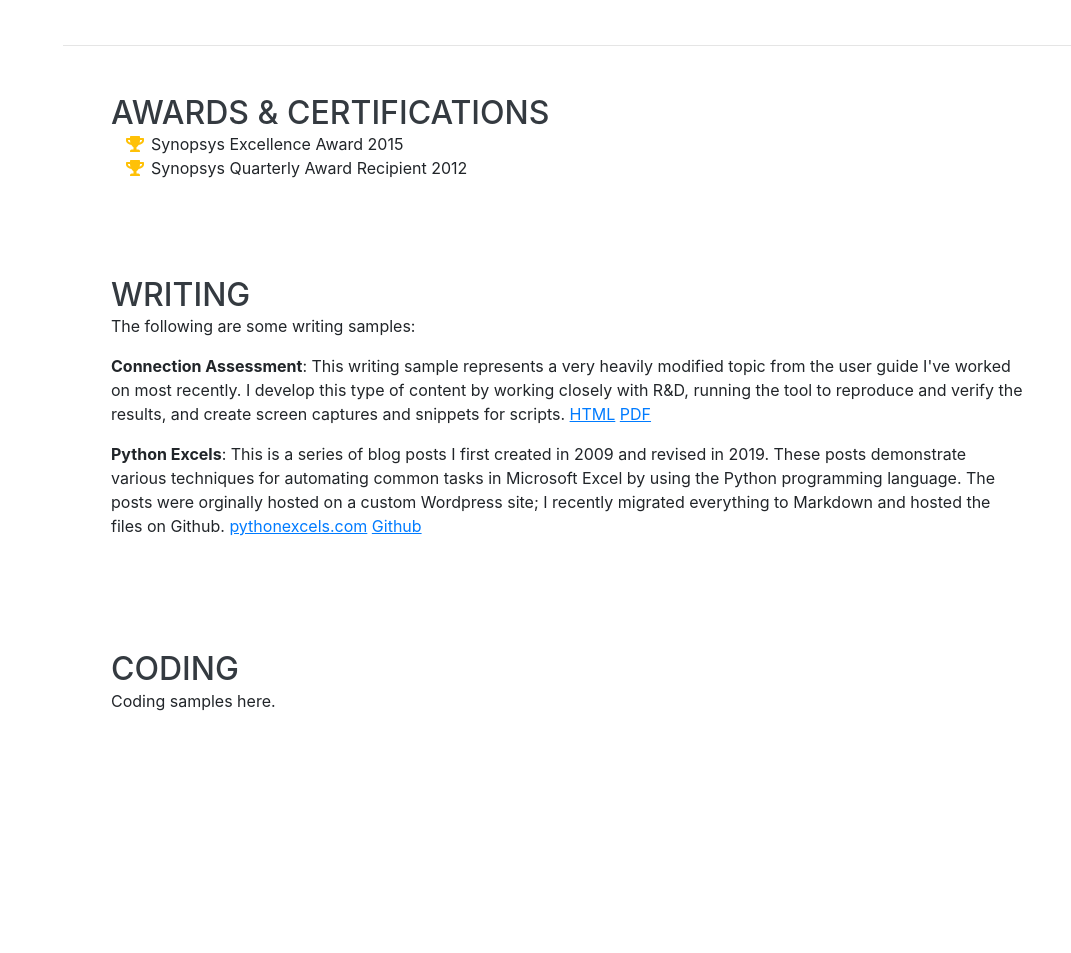
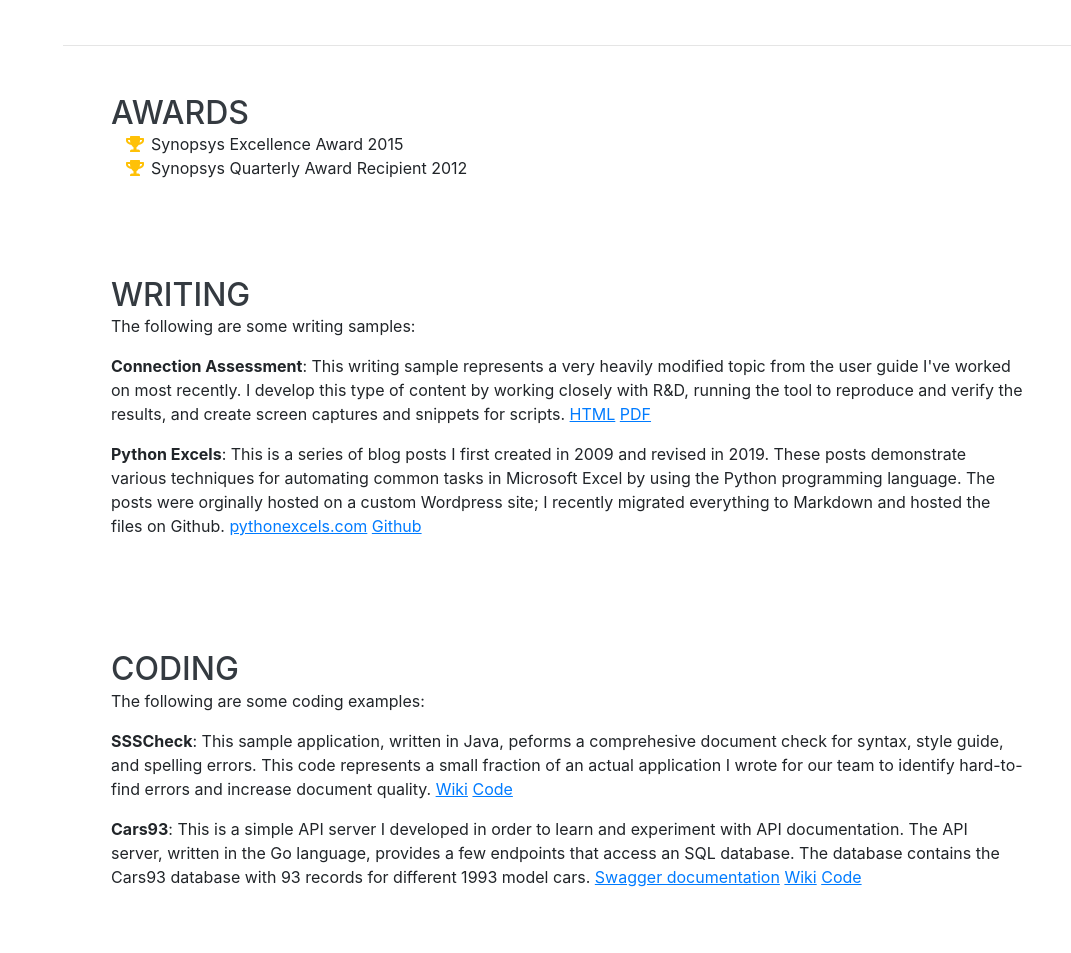
Before and after one commit to danwritesandcodes/PortfolioCV, a website with bundled scripts: page index.html in a window 1280 px wide. Shown: the part 2504-3457 px from the top of the page, without its empty margins (209-1280 px from the left). Before the commit the page ends 3281 px from the top, so only its background shows below. Built offline with nearby package versions, Linux system fonts and the light colour scheme; a web font is replaced by a local one.

Commit message:
Updated index.html

```diff
--- a/index.html
+++ b/index.html
@@ -223,7 +223,7 @@
 
     <section class="resume-section p-3 p-lg-5 d-flex align-items-center" id="awards">
       <div class="w-100">
-        <h2 class="mb-0">Awards &amp; Certifications</h2>
+        <h2 class="mb-0">Awards</h2>
         <ul class="fa-ul mb-0">
           <li>
             <i class="fa-li fa fa-trophy text-warning"></i>
@@ -248,7 +248,9 @@
     <section class="resume-section p-3 p-lg-5 d-flex align-items-center" id="coding">
         <div class="w-100">
             <h2 class="mb-0">Coding</h2>
-            <p>Coding  samples here.</p>
+            <p>The following are some coding examples:</p>
+            <p><strong>SSSCheck</strong>: This sample application, written in Java, peforms a comprehesive document check for syntax, style guide, and spelling errors. This code represents a small fraction of an actual application I wrote for our team to identify hard-to-find errors and increase document quality. <a href="https://github.com/danwritesandcodes/SSSCheck/wiki/1-Overview" target="_blank" style="text-decoration: underline;">Wiki</a> <a href="https://github.com/danwritesandcodes/SSSCheck" target="_blank" style="text-decoration: underline;">Code</a></p>
+            <p><strong>Cars93</strong>: This is a simple API server I developed in order to learn and experiment with API documentation. The API server, written in the Go language, provides a few endpoints that access an SQL database. The database contains the Cars93 database with 93 records for different 1993 model cars. <a href="https://swaggerhub.com" target="_blank" style="text-decoration: underline;">Swagger documentation</a> <a href="https://github.com/danwritesandcodes/Cars93API/wiki" target="_blank" style="text-decoration: underline;">Wiki</a> <a href="https://github.com/danwritesandcodes/Cars93API" target="_blank" style="text-decoration: underline;">Code</a></p>
         </div>
     </section>
 
```
